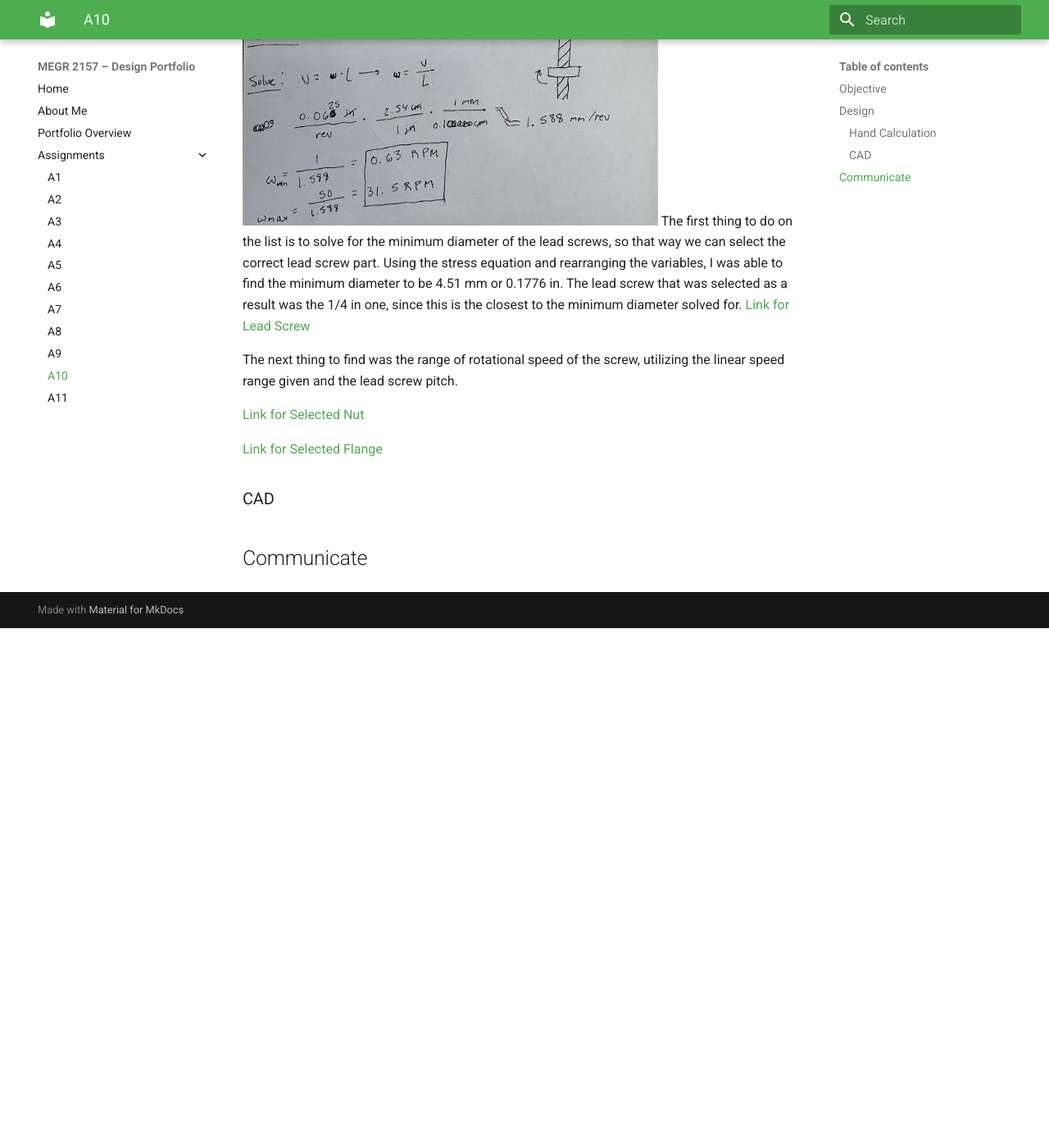
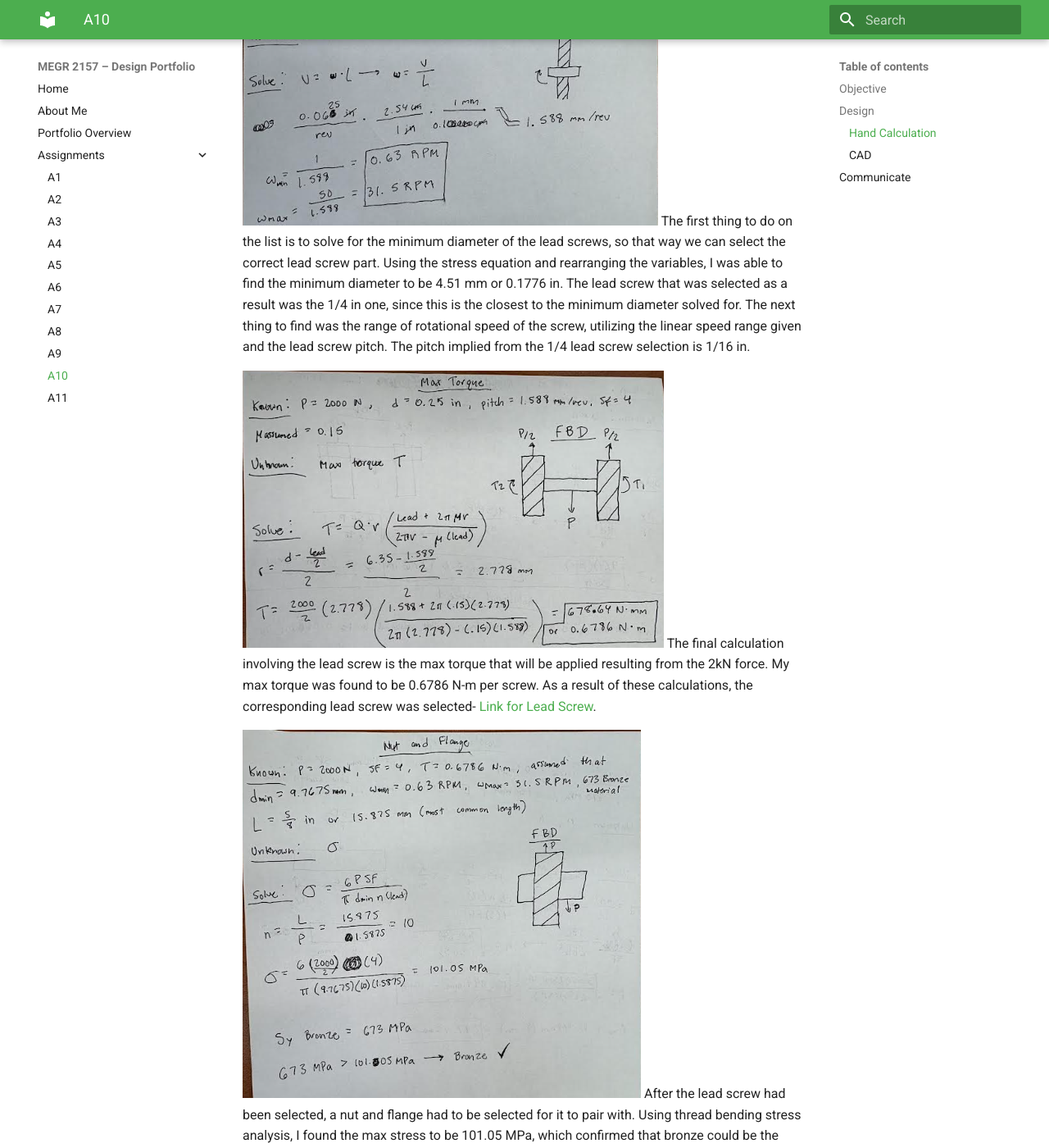
Before and after one commit to apaciore/megr2156-portfolio, an MkDocs documentation site: the page built from docs/assignments/A10/index.md, in a window 1280 px wide and 1400 px high, scrolled down 813 px. Shown: the whole window at 82% size. Built offline with MkDocs 1.6.1 and Material for MkDocs 9.7.7, drawn with Linux system fonts in a browser that asks for light colours; before the commit the page ends 1579 px from its top, so only the background shows below that; some of the changed text lies outside the part shown.

Commit message:
Update index.md with lead screw and crosshead details
Added calculations and selections for lead screw, nut, flange, and crosshead design. Included images and links for reference.

```diff
--- a/docs/assignments/A10/index.md
+++ b/docs/assignments/A10/index.md
@@ -8,18 +8,26 @@ The objective of this assignment is to utilize a lead screw in order to design a
 
 ![calc1](Screenshot%202026-11-23%20140904.png)
 The first thing to do on the list is to solve for the minimum diameter of the lead screws, so that way we can select the correct lead screw part. Using the stress equation and rearranging the variables, I was able to find the minimum diameter to be 4.51 mm or 0.1776 in. The lead screw that was selected as a result was the 1/4 in one, since this is the closest to the minimum diameter solved for.
-[Link for Lead Screw](https://www.mcmaster.com/99030A981/)
+The next thing to find was the range of rotational speed of the screw, utilizing the linear speed range given and the lead screw pitch. The pitch implied from the 1/4 lead screw selection is 1/16 in.
 
-The next thing to find was the range of rotational speed of the screw, utilizing the linear speed range given and the lead screw pitch.
+![calc2](Screenshot%202026-11-23%20140921.png)
+The final calculation involving the lead screw is the max torque that will be applied resulting from the 2kN force. My max torque was found to be 0.6786 N-m per screw. As a result of these calculations, the corresponding lead screw was selected- [Link for Lead Screw](https://www.mcmaster.com/99030A981/).
 
+![calc3](Screenshot%202026-11-23%20141111.png)
+After the lead screw had been selected, a nut and flange had to be selected for it to pair with. Using thread bending stress analysis, I found the max stress to be 101.05 MPa, which confirmed that bronze could be the material used for the nut. Assuming the length of the nut to be 5/8 in, and matching it to the pitch of the lead screw thread, the following nut was selected- [Link for Selected Nut](https://www.mcmaster.com/95072A881/).
+This nut has an external thread of 9/16-18, and the corresponding flange was selected- [Link for Selected Flange](https://www.mcmaster.com/95082A641/).
 
+![calc4](Screenshot%202026-11-23%20141125.png)
+The last thing to design before modeling the part in CAD was the crosshead. Utilizing the internet, I found a sufficient base/width for a crosshead, 50mm, and the length of the crosshead that follows the base, 300mm. Using these values as well as strength requirements like the load presented, yield strength, and max deflection, I rearranged the stress equation to solve for the minimum height of the crosshead which was about 14 mm.
 
-[Link for Selected Nut](https://www.mcmaster.com/95072A881/)
-
-[Link for Selected Flange](https://www.mcmaster.com/95082A641/)
-
+![calc5](Screenshot%202026-11-23%20140945.png)
+Pictured above is my sketch of the crosshead design with the necessary dimensions.
 
 ### CAD
+
+![cad1](Screenshot%202026-11-23%20125316.png)
+The first step in the CAD process was to create a parametric table with with the decided length, base, and calculated height dimensions. From this, I made a rectangle at this length and base, and extruded it to this height.
+![cad2](Screenshot%202026-11-23%20125559.png)
 
 
 
```
